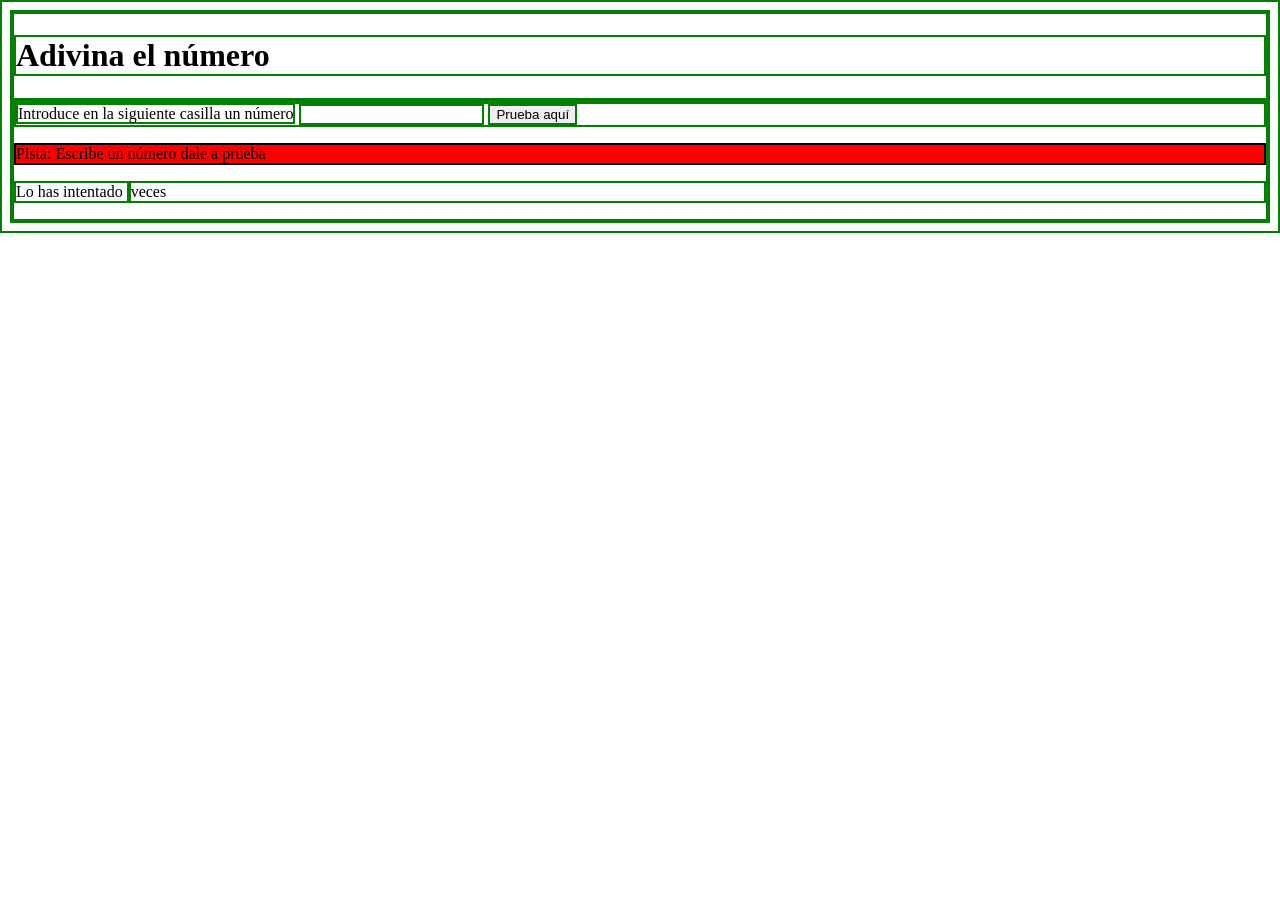
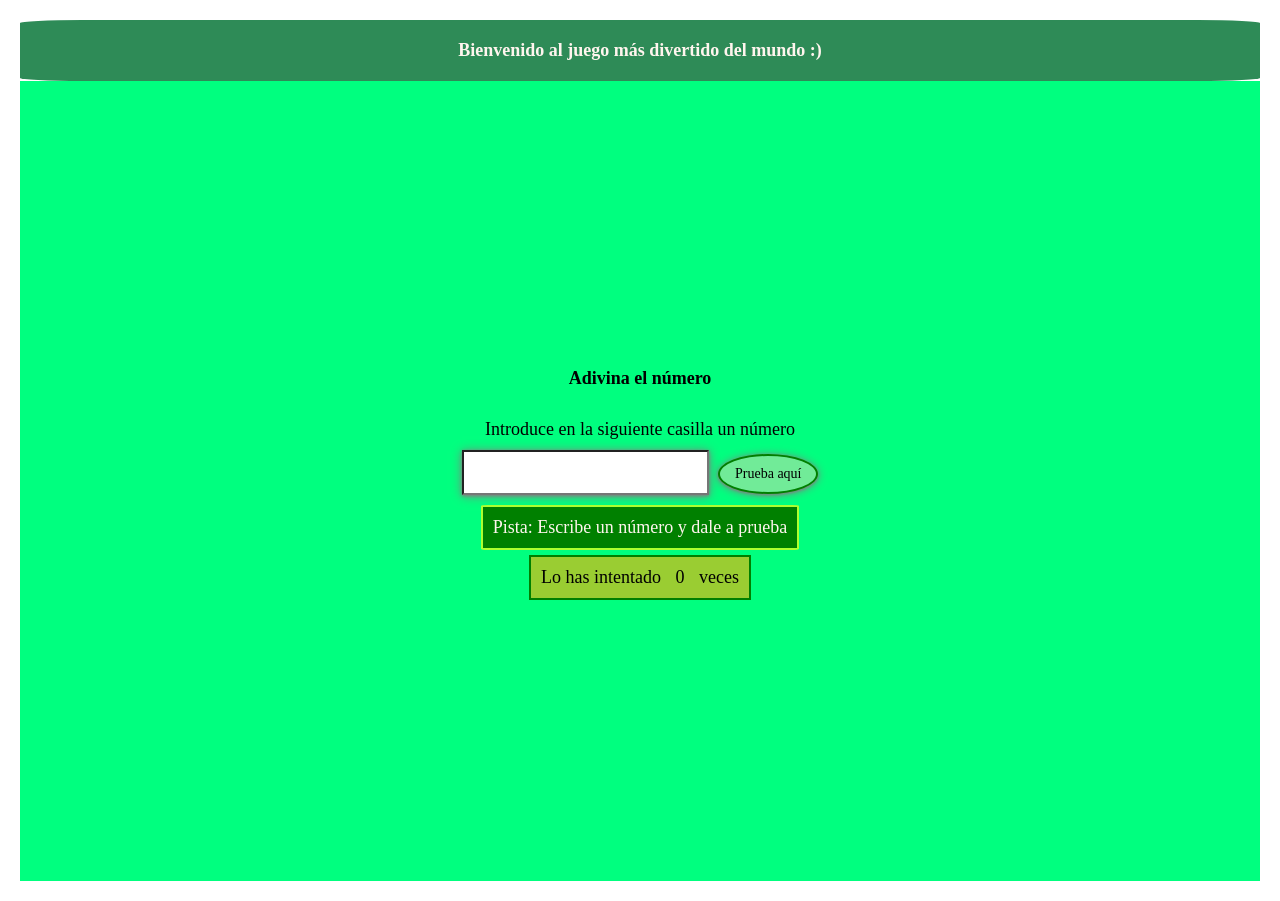
Before and after one commit to Adalab/modulo-2-evaluacion-intermedia-Carmen-ramos, a plain HTML site: page index.html in a window 1280 px wide. Before the commit the page ends 800 px from the top, so only its background shows below. Drawn offline with Linux system fonts and the light colour scheme.

Commit message:
add styles

```diff
--- a/index.html
+++ b/index.html
@@ -9,21 +9,24 @@
 </head>
 
 <body>
-    <header>
-        <h1>Adivina el número</h1>
+    <header class="header">
+        <h1>Bienvenido al juego más divertido del mundo :)</h1>
     </header>
 
     <main class="main">
+        <h1>Adivina el número</h1>
         <form classs="form">
-            <label for="number">Introduce en la siguiente casilla un número</label>
+            <label for="number" class="numbertexto">Introduce en la siguiente casilla un número</label>
             <input type="number" class="input-number js-input-number" name="number">
-            <input type="button" value="Prueba aquí" class="js-button">
+            <input type="button" value="Prueba aquí" class="js-button button">
         </form>
 
-        <p class="pista js-pista">Pista: Escribe un número dale a prueba </p>
-        <p class="text-counter js-text-counter"> Lo has intentado <span class="counter js-counter"></span> veces</p>
+        <p class="pista js-pista">Pista: Escribe un número y dale a prueba </p>
+        <p class="text-counter js-text-counter"> Lo has intentado <span class="counter js-counter">0</span> veces
+        </p>
 
     </main>
 
+
 </body>
 <script type="text/javascript" src="main.js"></script>
--- a/styles/main.css
+++ b/styles/main.css
@@ -1,8 +1,70 @@
 * {
-  border: solid 2px green;
+  margin: 0;
+  padding: 10px;
+  box-sizing: border-box;
+  font-family: Open sans serif;
+  font-size: 18px;
 }
 
+.header {
+  display: flex;
+  justify-content: center;
+  align-items: center;
+  background-color: seagreen;
+  border-radius: 5%;
+  color: seashell;
+}
+
+.main {
+  height: 100vh;
+  display: flex;
+  flex-direction: column;
+  justify-content: center;
+  align-items: center;
+  background-color: springgreen;
+}
+
+.form {
+  display: flex;
+  flex-direction: column;
+  justify-content: center;
+  text-align: center;
+}
 .pista {
-  background-color: red;
-  border: 2px solid;
+  border-radius: 2%;
+  border: 2px solid greenyellow;
+  margin-bottom: 5px;
+  background-color: green;
+  color: seashell;
 }
+
+.text-counter {
+  border: 2px solid green;
+  margin-bottom: 5px;
+  background-color: yellowgreen;
+}
+
+.counter {
+  width: 50px;
+  height: 50px;
+  border: ;
+}
+
+.numbertexto {
+  display: block;
+  text-align: center;
+}
+.button {
+  padding: 10px;
+  background-color: rgb(113, 235, 152);
+  border: 2px solid green;
+  border-radius: 50%;
+  width: 100px;
+  font-size: 14px;
+  box-shadow: 0 1px 10px 0 grey, 0 1px 3px grey;
+}
+
+.input-number {
+  box-shadow: 0 1px 10px 0 grey, 0 1px 3px grey;
+  margin-right: 5px;
+}
```
Also changed, not shown: main.js (+4 -4 lines).
